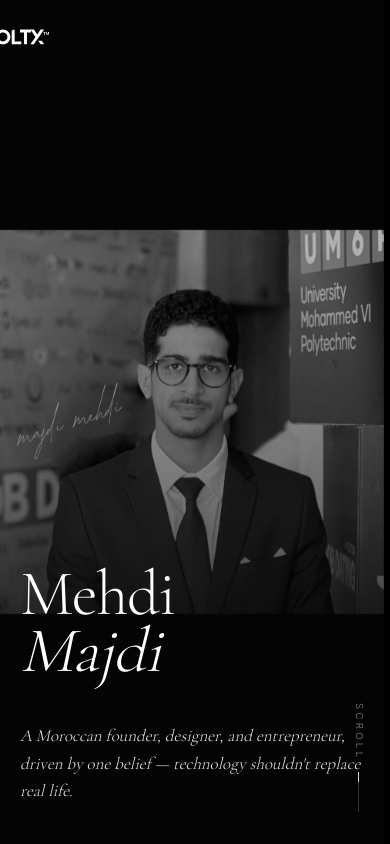
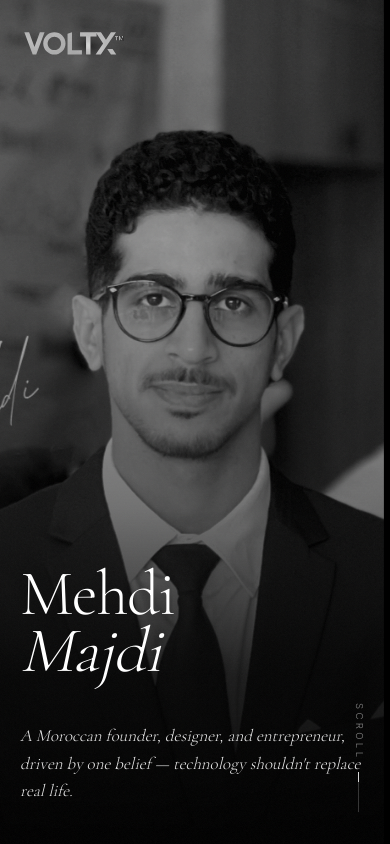
Before and after one commit to majdifox/VOLTXWORLD, a Next.js app: page /about in a window 390 px wide. Shown: the top 844 px of the page. Built offline with nearby package versions, Linux system fonts and the light colour scheme.

Commit message:
Responsive

```diff
--- a/app/about/about.module.css
+++ b/app/about/about.module.css
@@ -32,7 +32,8 @@
 .container {
   max-width: 1200px;
   margin: 0 auto;
-  padding: 0 clamp(24px, 5vw, 80px);
+  padding: 0 calc(env(safe-area-inset-right, 0px) + clamp(24px, 5vw, 80px))
+    0 calc(env(safe-area-inset-left, 0px) + clamp(24px, 5vw, 80px));
 }
 
 /* ── Masthead ─────────────────────────────────────────────────────── */
@@ -42,19 +43,35 @@
   left: 0;
   right: 0;
   z-index: 100;
-  padding: clamp(24px, 4vh, 36px) clamp(24px, 5vw, 80px);
+  padding: calc(env(safe-area-inset-top, 0px) + clamp(20px, 4vh, 36px))
+    calc(env(safe-area-inset-right, 0px) + clamp(20px, 5vw, 80px))
+    clamp(20px, 4vh, 36px)
+    calc(env(safe-area-inset-left, 0px) + clamp(20px, 5vw, 80px));
   display: flex;
   align-items: center;
   mix-blend-mode: difference;
+  transform: translateY(0);
+  opacity: 1;
+  transition:
+    transform 0.6s cubic-bezier(0.22, 0.61, 0.36, 1),
+    opacity 0.5s cubic-bezier(0.22, 0.61, 0.36, 1);
+  will-change: transform, opacity;
+}
+
+.mastheadHidden {
+  transform: translateY(-120%);
+  opacity: 0;
+  pointer-events: none;
 }
 
 .mastheadLogo {
-height: clamp(24px, 3.5vw, 32px);
+height: clamp(36px, 5vw, 44px);
   /* Restored to optimal size after SVG crop */
   width: auto;
   display: block;
-  /* Small nudge left so it clears the hero text below on scroll */
-  margin-left: -40px;
+  /* Nudge left to clear the hero text — scales with viewport instead of a
+     flat -40px, which pushed the logo off-screen on narrow phones */
+  margin-left: clamp(-0px, -4vw, -8px);
 }
 
 /* ═══════════════════════════════════════════════════════════════════
@@ -85,6 +102,27 @@ height: clamp(24px, 3.5vw, 32px);
   filter: contrast(1.12) brightness(0.9);
   opacity: 0.82;
   will-change: transform;
+}
+
+/* Tall/narrow phone screens crop more aggressively — bias the crop upward
+   so the face/torso stay in frame instead of getting pushed out the top */
+@media (max-width: 480px) {
+  .heroImageWrap img {
+    object-position: center 6%;
+  }
+}
+
+@media (min-width: 481px) and (max-width: 768px) {
+  .heroImageWrap img {
+    object-position: center 10%;
+  }
+}
+
+/* iPads (mini through Pro, portrait) sit between phone and desktop crops */
+@media (min-width: 769px) and (max-width: 1024px) {
+  .heroImageWrap img {
+    object-position: center 12%;
+  }
 }
 
 /* Gradient overlay — forces text legibility at bottom */
@@ -119,7 +157,9 @@ height: clamp(24px, 3.5vw, 32px);
 .heroContent {
   position: relative;
   z-index: 2;
-  padding: 0 clamp(24px, 5vw, 80px) clamp(48px, 8vh, 96px);
+  padding: 0 calc(env(safe-area-inset-right, 0px) + clamp(24px, 5vw, 80px))
+    calc(env(safe-area-inset-bottom, 0px) + clamp(48px, 8vh, 96px))
+    calc(env(safe-area-inset-left, 0px) + clamp(24px, 5vw, 80px));
   max-width: 1200px;
 }
 
@@ -453,6 +493,20 @@ height: clamp(24px, 3.5vw, 32px);
   }
 }
 
+@media (min-width: 769px) and (max-width: 1024px) {
+  .heroName {
+    font-size: clamp(72px, 11vw, 140px);
+  }
+
+  .heroTagline {
+    max-width: 460px;
+  }
+
+  .philosophyBody {
+    max-width: 560px;
+  }
+}
+
 @media (max-width: 480px) {
   .heroLabel {
     font-size: 9px;
--- a/app/about/page.tsx
+++ b/app/about/page.tsx
@@ -1,11 +1,12 @@
 'use client';
 
-import { useRef } from 'react';
+import { useRef, useState } from 'react';
 import {
   motion,
   useScroll,
   useTransform,
   useInView,
+  useMotionValueEvent,
 } from 'framer-motion';
 import Image from 'next/image';
 import Link from 'next/link';
@@ -81,6 +82,41 @@ function Reveal({
 }
 
 /* ═══════════════════════════════════════════════════════════════════
+   Smart Header — hides on scroll-down, reveals on scroll-up.
+   Always visible near the very top and very bottom of the page.
+   The classic Apple / Vercel pattern: get out of the way while
+   reading, reappear the moment intent-to-go-back shows up.
+   ═══════════════════════════════════════════════════════════════════ */
+
+function useSmartHeader() {
+  const { scrollY } = useScroll();
+  const [hidden, setHidden] = useState(false);
+  const lastY = useRef(0);
+
+  useMotionValueEvent(scrollY, 'change', (latest) => {
+    const previous = lastY.current;
+    const delta = latest - previous;
+    const maxScroll =
+      document.documentElement.scrollHeight - window.innerHeight;
+
+    if (latest < 80 || latest > maxScroll - 80) {
+      // Always show near the top of the page and near the very end
+      setHidden(false);
+    } else if (delta > 4) {
+      // Scrolling down with intent — get out of the way
+      setHidden(true);
+    } else if (delta < -4) {
+      // Scrolling up — user wants to go back, bring it back
+      setHidden(false);
+    }
+
+    lastY.current = latest;
+  });
+
+  return hidden;
+}
+
+/* ═══════════════════════════════════════════════════════════════════
    § HERO
    ═══════════════════════════════════════════════════════════════════ */
 
@@ -110,11 +146,6 @@ function Hero() {
             fill
             priority
             sizes="100vw"
-            style={{
-              objectFit: 'contain',
-              objectPosition: 'right ',
-
-            }}
           />
         </motion.div>
       </div>
@@ -342,10 +373,14 @@ function Closing() {
    ═══════════════════════════════════════════════════════════════════ */
 
 export default function FounderPage() {
+  const headerHidden = useSmartHeader();
+
   return (
     <main className={styles.page}>
       {/* Fixed masthead */}
-      <header className={styles.masthead}>
+      <header
+        className={`${styles.masthead} ${headerHidden ? styles.mastheadHidden : ''}`}
+      >
         {/* eslint-disable-next-line @next/next/no-img-element */}
         <img src="VOLTX_about.svg" alt="VOLTX" className={styles.mastheadLogo} />
       </header>
```
